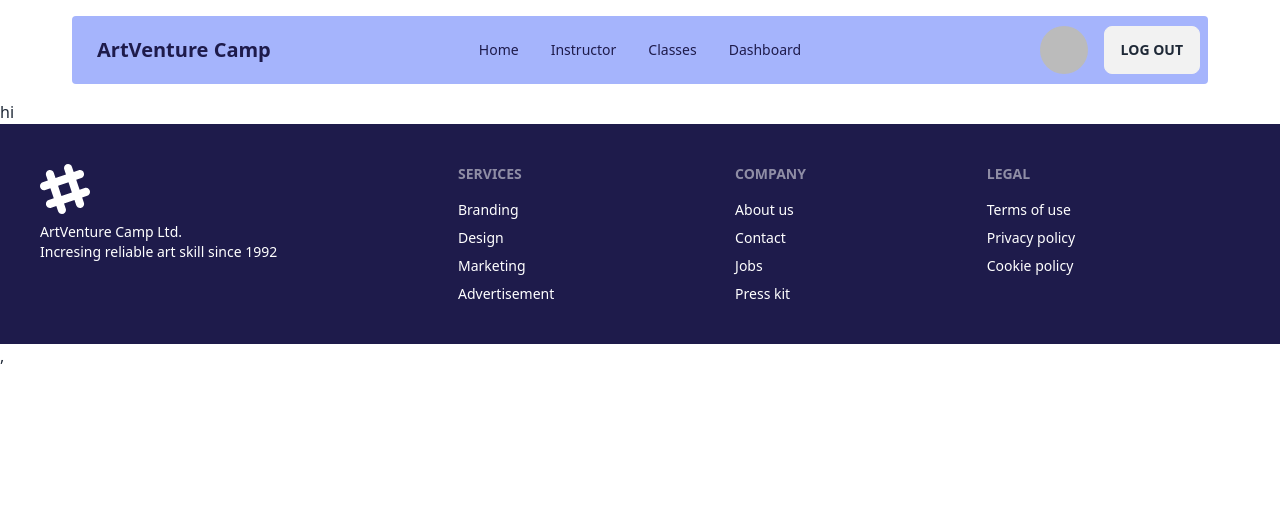
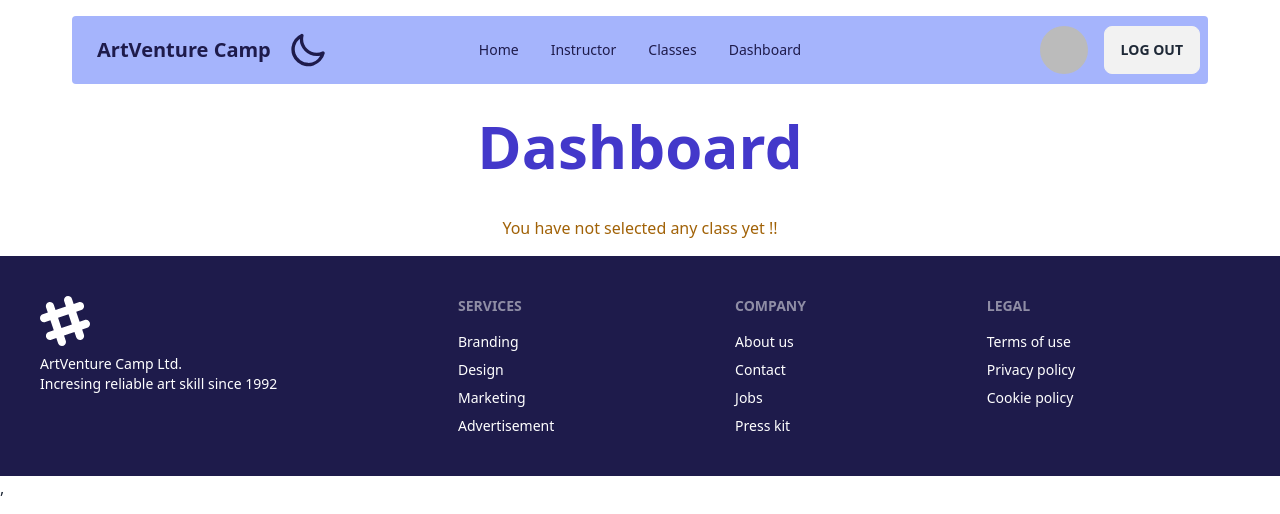
Before and after one commit to zannatin-tazri/summer-school-camp-client, a React (Vite) app: page /dashboard in a window 1280 px wide. Shown: the top 514 px of the page. Built offline with nearby package versions, Linux system fonts and the light colour scheme; no server answers; sample sign-in values are in the browser's storage.

Commit message:
dark theme added

```diff
--- a/src/pages/Home/Classes/Classes.jsx
+++ b/src/pages/Home/Classes/Classes.jsx
@@ -12,7 +12,7 @@
     }, [])
     return (
         <div >
-            <h1 className="text-center text-4xl font-bold my-3 text-indigo-950">All Classes</h1>
+            <h1 className="text-center text-4xl font-bold my-3 text-indigo-700">All Classes</h1>
             <div className='grid grid-cols-3 mx-10 bg-indigo-50 text-white'>
 
                 {
--- a/src/pages/Home/dashboard/DashBoard.jsx
+++ b/src/pages/Home/dashboard/DashBoard.jsx
@@ -3,7 +3,8 @@
 const DashBoard = () => {
     return (
         <div>
-            <h1>hi</h1>
+            <h1 className='font-bold text-6xl text-center mb-10 mt-8 text-indigo-700'>Dashboard</h1>
+            <h3 className="text-center m-4 text-yellow-700">You have not selected any class yet !!</h3>
         </div>
     );
 };
--- a/src/pages/shared/Header/Header.jsx
+++ b/src/pages/shared/Header/Header.jsx
@@ -1,9 +1,25 @@
-import { useContext} from "react";
+import { useContext, useEffect, useState} from "react";
 import { Link } from "react-router-dom";
 import { AuthContext } from "../../../provider/AuthProvider";
 
 
 const Header = () => {
+  const [theme,setTheme]=useState(localStorage.getItem("theme")? localStorage.getItem("theme"):"light");
+
+  const handleToggle=(e)=>{
+    if(e.target.checked){
+      setTheme("dark");
+    }
+    else{
+      setTheme("light");
+    }
+  }
+ useEffect(()=>{
+  localStorage.setItem("theme",theme);
+  const localTheme=localStorage.getItem("theme");
+  document.querySelector("html").setAttribute("data-theme", localTheme);
+ },[theme]);
+
   const {user, logOut}=useContext(AuthContext)
   console.log(user);
   const handleLogout=()=>{
@@ -30,6 +46,15 @@
       </ul>
     </div>
     <a className="btn btn-ghost normal-case text-xl">ArtVenture Camp</a>
+
+
+    <label className="swap swap-rotate">
+  <input onChange={handleToggle} type="checkbox" />
+    <svg className="swap-on fill-current w-10 h-10" xmlns="http://www.w3.org/2000/svg" viewBox="0 0 24 24"><path d="M5.64,17l-.71.71a1,1,0,0,0,0,1.41,1,1,0,0,0,1.41,0l.71-.71A1,1,0,0,0,5.64,17ZM5,12a1,1,0,0,0-1-1H3a1,1,0,0,0,0,2H4A1,1,0,0,0,5,12Zm7-7a1,1,0,0,0,1-1V3a1,1,0,0,0-2,0V4A1,1,0,0,0,12,5ZM5.64,7.05a1,1,0,0,0,.7.29,1,1,0,0,0,.71-.29,1,1,0,0,0,0-1.41l-.71-.71A1,1,0,0,0,4.93,6.34Zm12,.29a1,1,0,0,0,.7-.29l.71-.71a1,1,0,1,0-1.41-1.41L17,5.64a1,1,0,0,0,0,1.41A1,1,0,0,0,17.66,7.34ZM21,11H20a1,1,0,0,0,0,2h1a1,1,0,0,0,0-2Zm-9,8a1,1,0,0,0-1,1v1a1,1,0,0,0,2,0V20A1,1,0,0,0,12,19ZM18.36,17A1,1,0,0,0,17,18.36l.71.71a1,1,0,0,0,1.41,0,1,1,0,0,0,0-1.41ZM12,6.5A5.5,5.5,0,1,0,17.5,12,5.51,5.51,0,0,0,12,6.5Zm0,9A3.5,3.5,0,1,1,15.5,12,3.5,3.5,0,0,1,12,15.5Z"/></svg>
+    <svg className="swap-off fill-current w-10 h-10" xmlns="http://www.w3.org/2000/svg" viewBox="0 0 24 24"><path d="M21.64,13a1,1,0,0,0-1.05-.14,8.05,8.05,0,0,1-3.37.73A8.15,8.15,0,0,1,9.08,5.49a8.59,8.59,0,0,1,.25-2A1,1,0,0,0,8,2.36,10.14,10.14,0,1,0,22,14.05,1,1,0,0,0,21.64,13Zm-9.5,6.69A8.14,8.14,0,0,1,7.08,5.22v.27A10.15,10.15,0,0,0,17.22,15.63a9.79,9.79,0,0,0,2.1-.22A8.11,8.11,0,0,1,12.14,19.73Z"/></svg>
+</label>
+
+
   </div>
   <div className="navbar-center hidden lg:flex">
     <ul className="menu menu-horizontal px-1">
--- a/tailwind.config.js
+++ b/tailwind.config.js
@@ -8,5 +8,8 @@
     extend: {},
   },
   plugins: [require("daisyui")],
+  daisyui: {
+    themes: ["light", "dark"],
+  },
 
 }
```
